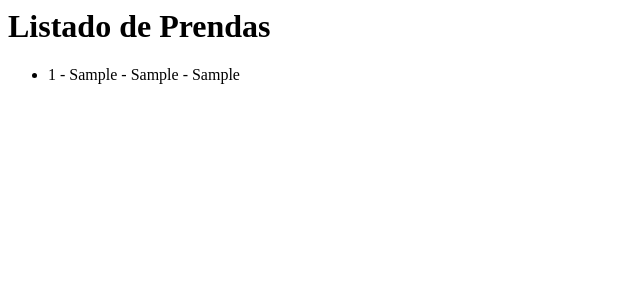
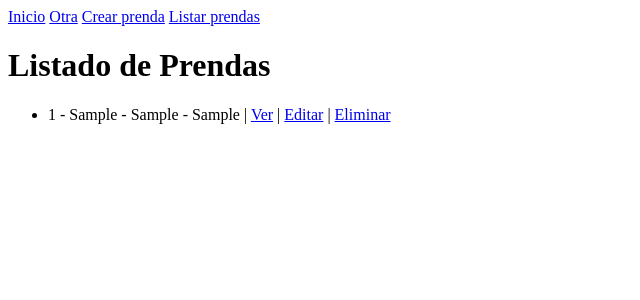
Before and after one commit to Javiera-coder/TuPrimeraPagina-Poblete, a Django app: page /listado-prendas/ in a window 1280 px wide. Shown: the top 300 px of the page, without its empty margins (0-640 px from the left). Run offline with Django 5.2, Linux system fonts and the light colour scheme; tables that the repository leaves empty hold one stand-in row (values such as "Sample post").

Commit message:
Avance Menú de navegación + Herencia de templates + CRUD con CBV

```diff
--- /dev/null
+++ b/inicio/forms.py
@@ -0,0 +1,6 @@
+from django import forms
+
+class CrearPrenda(forms.Form):
+    marca = forms.CharField(max_length=20)
+    categoria = forms.CharField(max_length=20)
+    talla = forms.CharField(max_length=5)
--- a/inicio/templates/listado_prendas.html
+++ b/inicio/templates/listado_prendas.html
@@ -1,7 +1,17 @@
+{% extends "base.html" %}
+{% block title_head %}Listado prendas{% endblock title_head %}
+{% block contenido %}
 <h1>Listado de Prendas</h1>
-
 <ul>
     {% for prenda in listado_de_prendas %}
-        <li>{{ prenda }}</li>
+        <li>
+            {{ prenda }}
+
+            | <a href="{% url 'detalle_prenda' prenda.pk %}">Ver</a>
+            | <a href="{% url 'actualizar_prenda' prenda.pk %}">Editar</a>
+            | <a href="{% url 'eliminar_prenda' prenda.pk %}">Eliminar</a>
+
+        </li>
     {% endfor %}
 </ul>
+{% endblock contenido %}
--- a/inicio/urls.py
+++ b/inicio/urls.py
@@ -1,9 +1,12 @@
 from django.urls import path
-from inicio.views import inicio, otra, crear_prenda, listado_prendas
+from inicio.views import inicio, otra, crear_prenda, listado_prendas, PrendaDetailView, PrendaDeleteView, PrendaUpdateView
 
 urlpatterns = [
-    path('', inicio),
-    path('otra/', otra),
-    path('crear-prenda/<marca>/<categoria>/<talla>/', crear_prenda),
-    path('listado-prendas/', listado_prendas)
+    path('', inicio, name="inicio"),
+    path('otra/', otra, name="otra"),
+    path('crear-prenda/', crear_prenda, name="crear"),
+    path('listado-prendas/', listado_prendas, name="listado"),
+    path("prendas/<int:pk>/", PrendaDetailView.as_view(), name="detalle_prenda"),
+    path("prendas/<int:pk>/eliminar/", PrendaDeleteView.as_view(), name="eliminar_prenda"),
+    path("prendas/<int:pk>/editar/", PrendaUpdateView.as_view(), name="actualizar_prenda"),
 ]
--- a/inicio/views.py
+++ b/inicio/views.py
@@ -1,5 +1,9 @@
-from django.shortcuts import render
+from django.shortcuts import render, redirect
 from .models import Prenda
+from inicio.forms import CrearPrenda
+from django.views.generic import DetailView
+from django.views.generic.edit import DeleteView, UpdateView
+from django.urls import reverse_lazy
 
 def inicio(request):
     return render(request, 'inicio.html')
@@ -7,11 +11,34 @@ def inicio(request):
 def otra(request):
     return render(request, 'otra.html')
 
-def crear_prenda(request, marca, categoria, talla):
-    prenda = Prenda(marca=marca, categoria=categoria, talla=talla)
-    prenda.save()
-    return render(request, 'crear_prenda.html', {'prenda': prenda})
+def crear_prenda(request):
+    if request.method == 'POST':
+        formulario = CrearPrenda(request.POST)
+        if formulario.is_valid():
+            info = formulario.cleaned_data
+        prenda = Prenda(marca=info.get('marca'), categoria=info.get('categoria'), talla=info.get('talla'))
+        prenda.save()
+        return redirect('listado')
+    else:
+        formulario = CrearPrenda()
+    return render(request, 'crear_prenda.html', {'formulario': formulario})
 
 def listado_prendas(request):
     prenda = Prenda.objects.all()
     return render(request, 'listado_prendas.html', {'listado_de_prendas': prenda})
+
+class PrendaDetailView(DetailView):
+    model = Prenda
+    template_name = "detalle_prenda.html"
+    context_object_name = "prenda"
+
+class PrendaDeleteView(DeleteView):
+    model = Prenda
+    template_name = "eliminar_prenda.html"
+    success_url = reverse_lazy("listado")
+
+class PrendaUpdateView(UpdateView):
+    model = Prenda
+    fields = "__all__"
+    template_name = "actualizar_prenda.html"
+    success_url = reverse_lazy("listado")
--- /dev/null
+++ b/templates/base.html
@@ -0,0 +1,24 @@
+<!DOCTYPE html>
+<html lang="en">
+<head>
+    <meta charset="UTF-8">
+    <meta name="viewport" content="width=device-width, initial-scale=1.0">
+    <title>
+        {% block title_head %}Base{% endblock title_head %}
+    </title>
+</head>
+<body>
+<nav>
+    <a href="{% url 'inicio' %}">Inicio</a>
+    <a href="{% url 'otra' %}">Otra</a>
+    <a href="{% url 'crear' %}">Crear prenda</a>
+    <a href="{% url 'listado' %}">Listar prendas</a>
+</nav>
+
+<main>
+    {% block contenido %}
+    {% endblock contenido %}
+
+</main>
+</body>
+</html>
--- a/templates/inicio.html
+++ b/templates/inicio.html
@@ -1 +1,5 @@
-<h1>¡Hola, te damos la bienvenida</h1>
+{% extends "base.html" %}
+{% block title_head %}Inicio{% endblock title_head %}
+{% block contenido %}
+<h1>¡Hola, te damos la bienvenida!</h1>
+{% endblock contenido %}
--- a/templates/otra.html
+++ b/templates/otra.html
@@ -1 +1,5 @@
+{% extends "base.html" %}
+{% block title_head %}Otra{% endblock title_head %}
+{% block contenido %}
 <h1>Otra</h1>
+{% endblock contenido %}
```
Also changed, not shown: inicio/templates/actualizar_prenda.html (added, +16 -0 lines), inicio/templates/crear_prenda.html (+11 -1 lines), inicio/templates/detalle_prenda.html (added, +13 -0 lines), inicio/templates/eliminar_prenda.html (added, +16 -0 lines).
